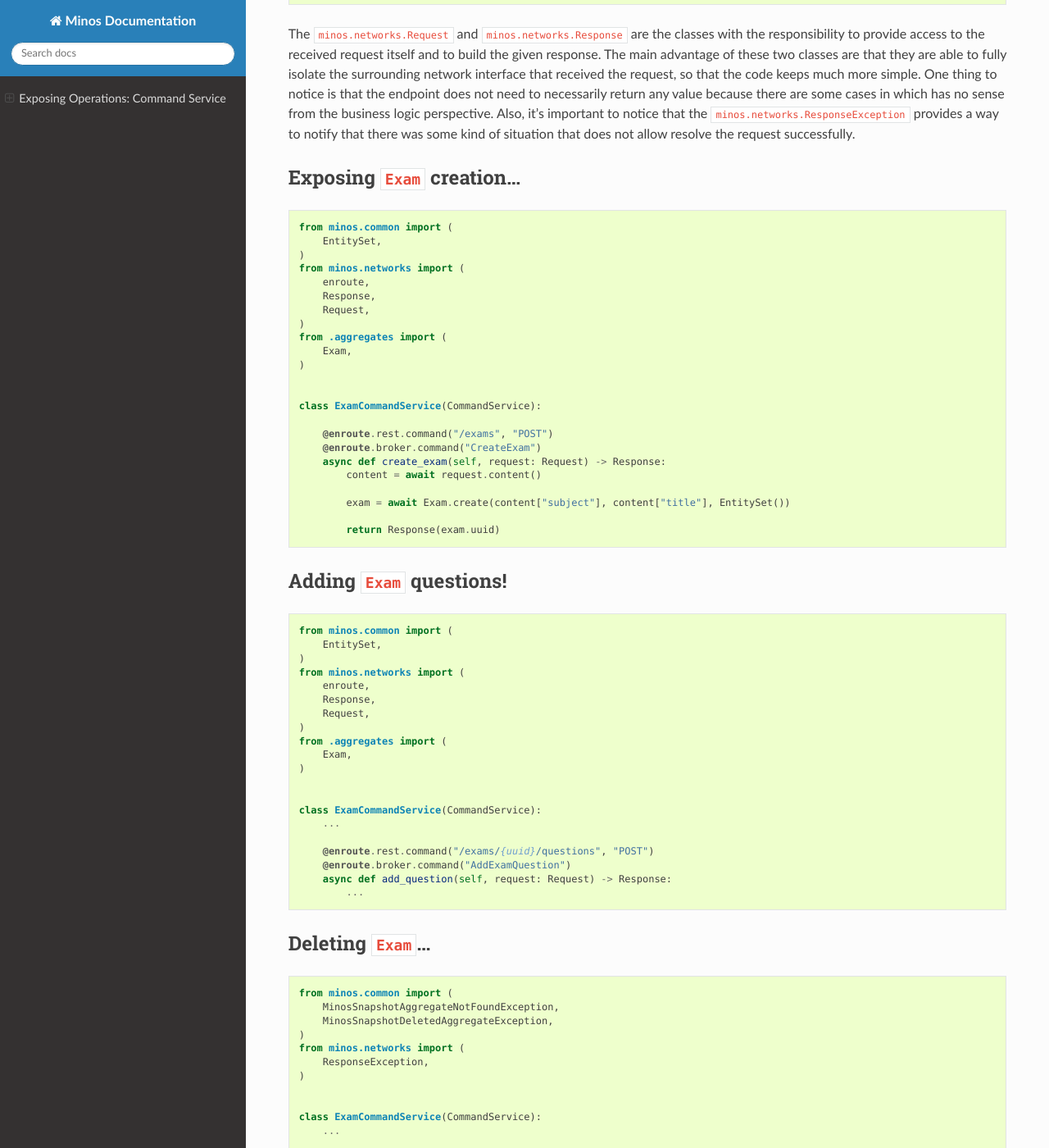
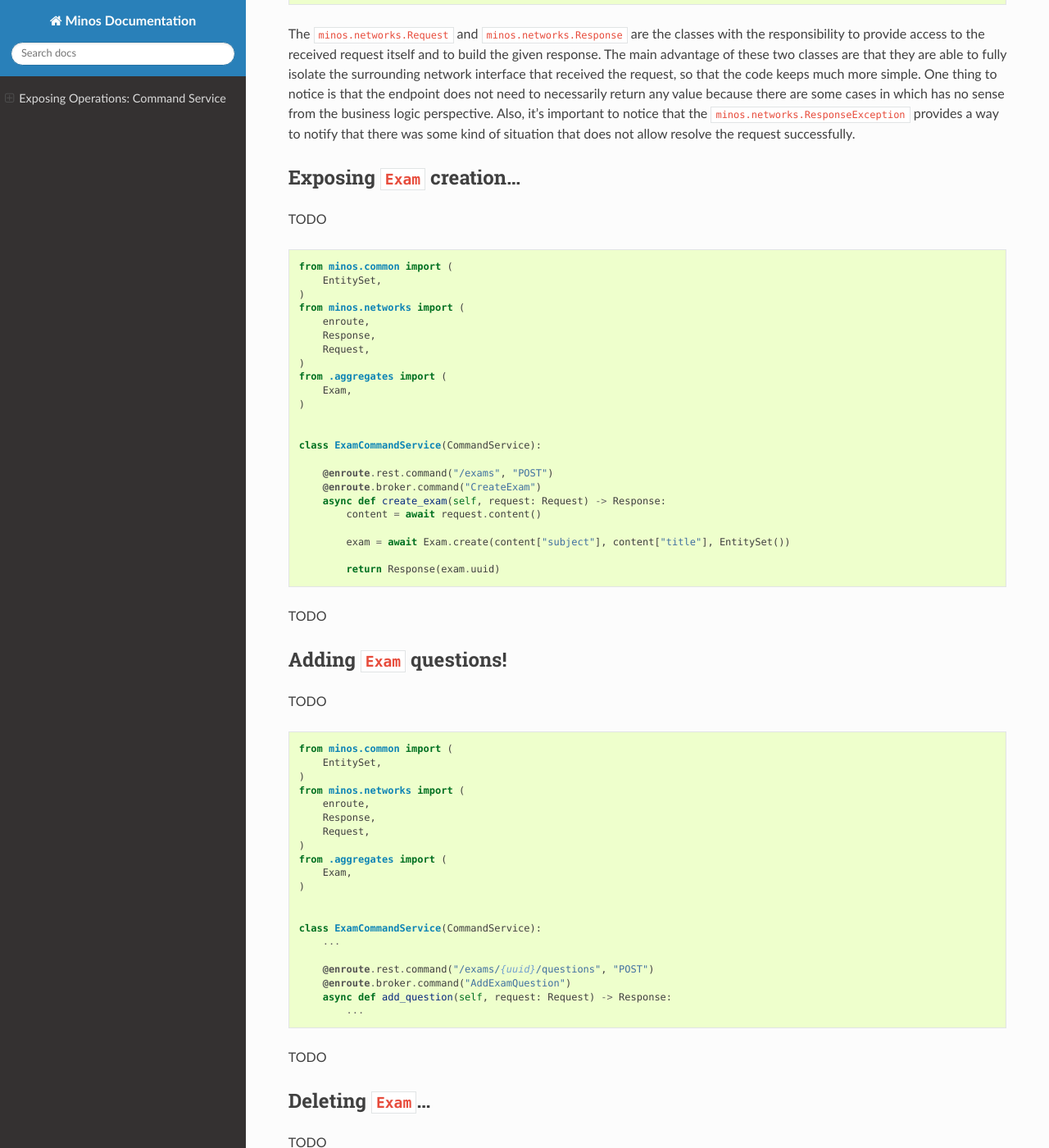
Before and after one commit to Clariteia/minos-documentation, a Sphinx documentation site: the page built from docs/quickstart/command.md, in a window 1280 px wide and 1400 px high, scrolled down 2077 px. Shown: the whole window at 82% size. Built offline with Sphinx 7.4.7 and the Read the Docs theme 2.0.0, drawn with Linux system fonts in a browser that asks for light colours.

Commit message:
* Minor change.

````diff
--- a/docs/quickstart/command.md
+++ b/docs/quickstart/command.md
@@ -80,6 +80,8 @@ The `minos.networks.Request` and `minos.networks.Response` are the classes with
 
 ## Exposing `Exam` creation...
 
+TODO
+
 ```python
 from minos.common import (
     EntitySet,
@@ -107,7 +109,11 @@ class ExamCommandService(CommandService):
 
 ```
 
+TODO
+
 ## Adding `Exam` questions!
+
+TODO
 
 ```python
 from minos.common import (
@@ -133,8 +139,11 @@ class ExamCommandService(CommandService):
 
 ```
 
+TODO
 
 ## Deleting `Exam`...
+
+TODO
 
 ```python
 from minos.common import (
@@ -165,12 +174,15 @@ class ExamCommandService(CommandService):
         await exam.delete()
 ```
 
+TODO
 
 ## Why not to implement `get` commands?
 
 TODO
 
 ## Summary
+
+TODO
 
 ```python
 """src/commands.py"""
````
